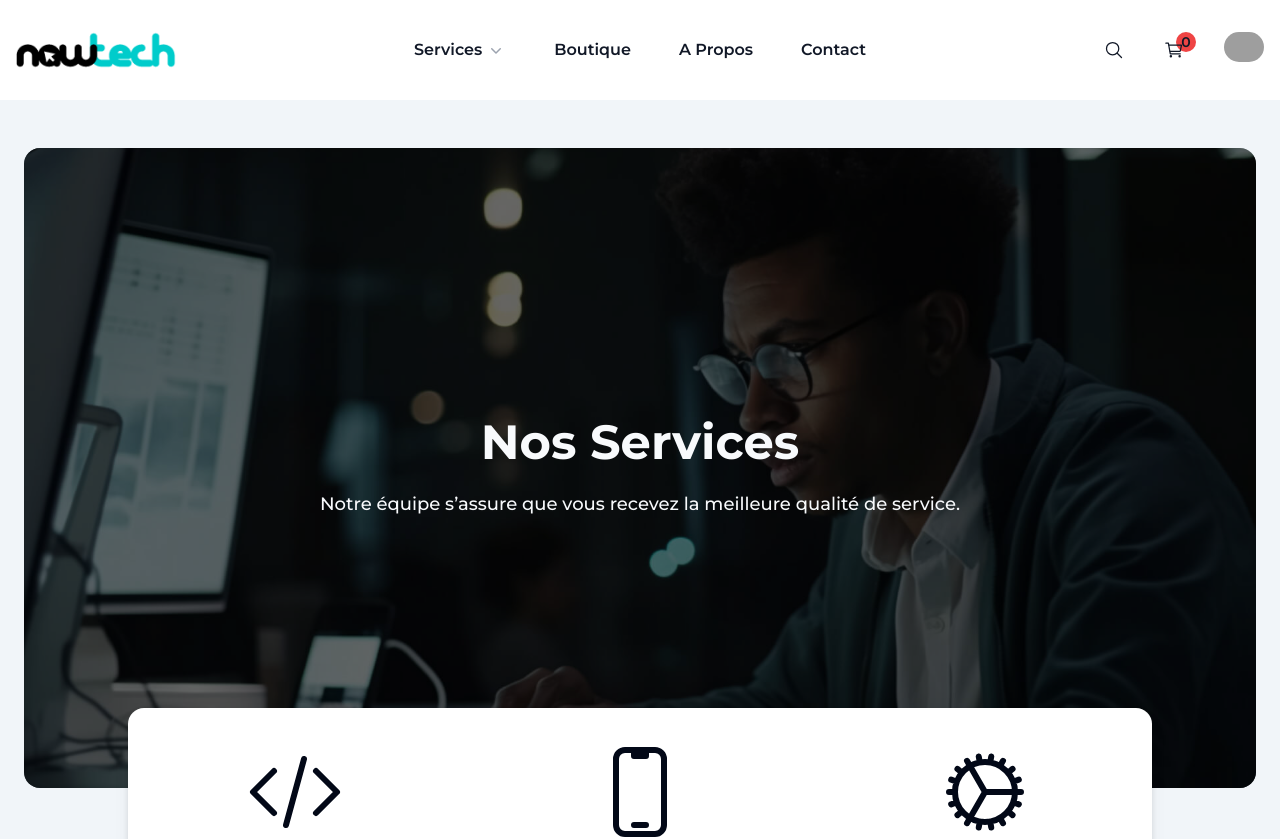
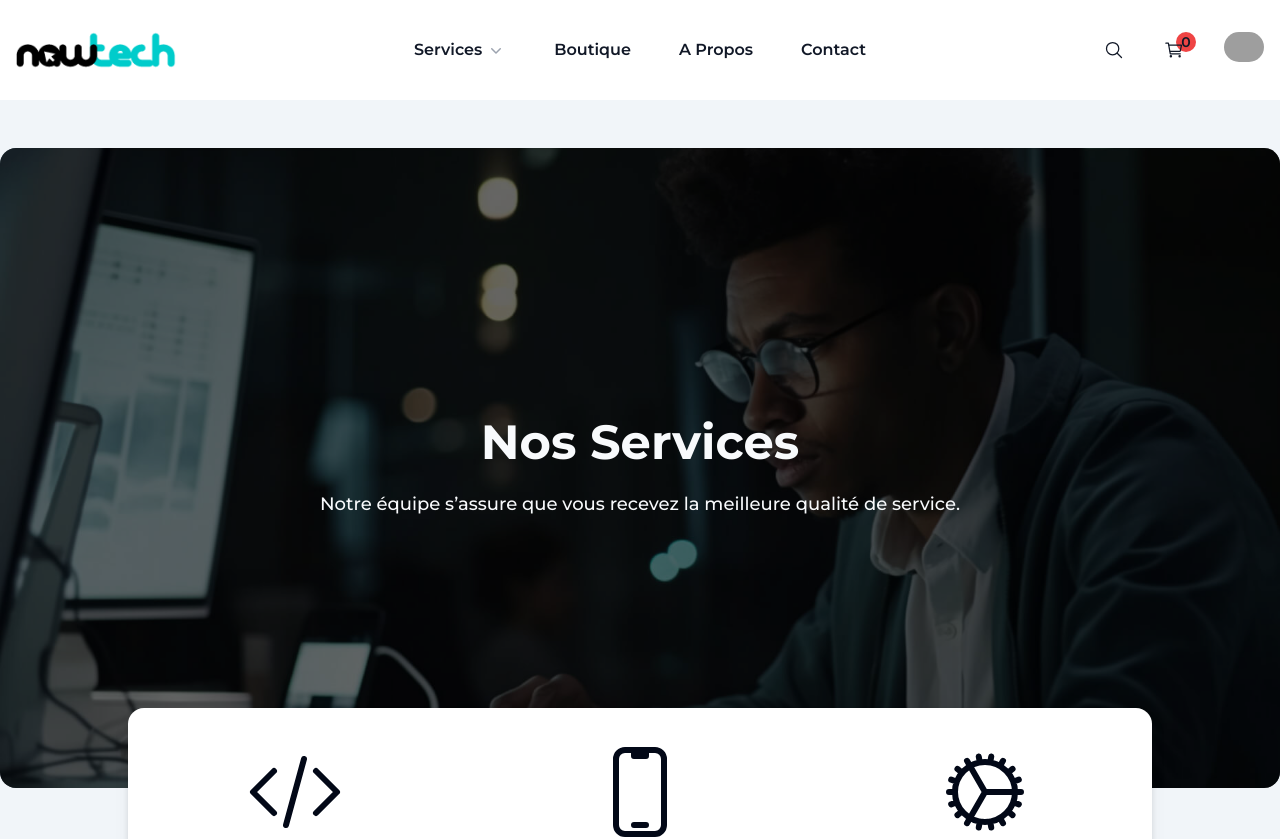
Before and after one commit to BlackJr-Git/e-commerce-shop, a React (Vite) app: page /services in a window 1280 px wide. Shown: the top 839 px of the page. Built offline with nearby package versions, Linux system fonts and the light colour scheme; grey boxes are pictures that could not be loaded.

Commit message:
fix : herobanner bug

```diff
--- a/src/components/page-banner.jsx
+++ b/src/components/page-banner.jsx
@@ -5,7 +5,7 @@ function PageBanner({ title, description }) {
   return (
     <section className=" bg-slate-100 py-12 -z-10">
       <div
-        className={`max-w-7xl m-auto  rounded-2xl flex items-center justify-center md:h-[80vh] h-[60vh] bg-[url(${NawtechService})] bg-center bg-cover mx-6 -z-50 page-banner`}
+        className={`max-w-7xl m-auto  rounded-2xl flex items-center justify-center md:h-[80vh] h-[60vh] bg-[url(${NawtechService})] bg-center bg-cover  -z-50 page-banner`}
       >
         <div className="w-full h-full bg-black  rounded-2xl bg-opacity-60 flex items-center justify-center flex-col gap-6 ">
           <h1 className="text-5xl font-bold text-slate-50 z-10 "> {title} </h1>
```
